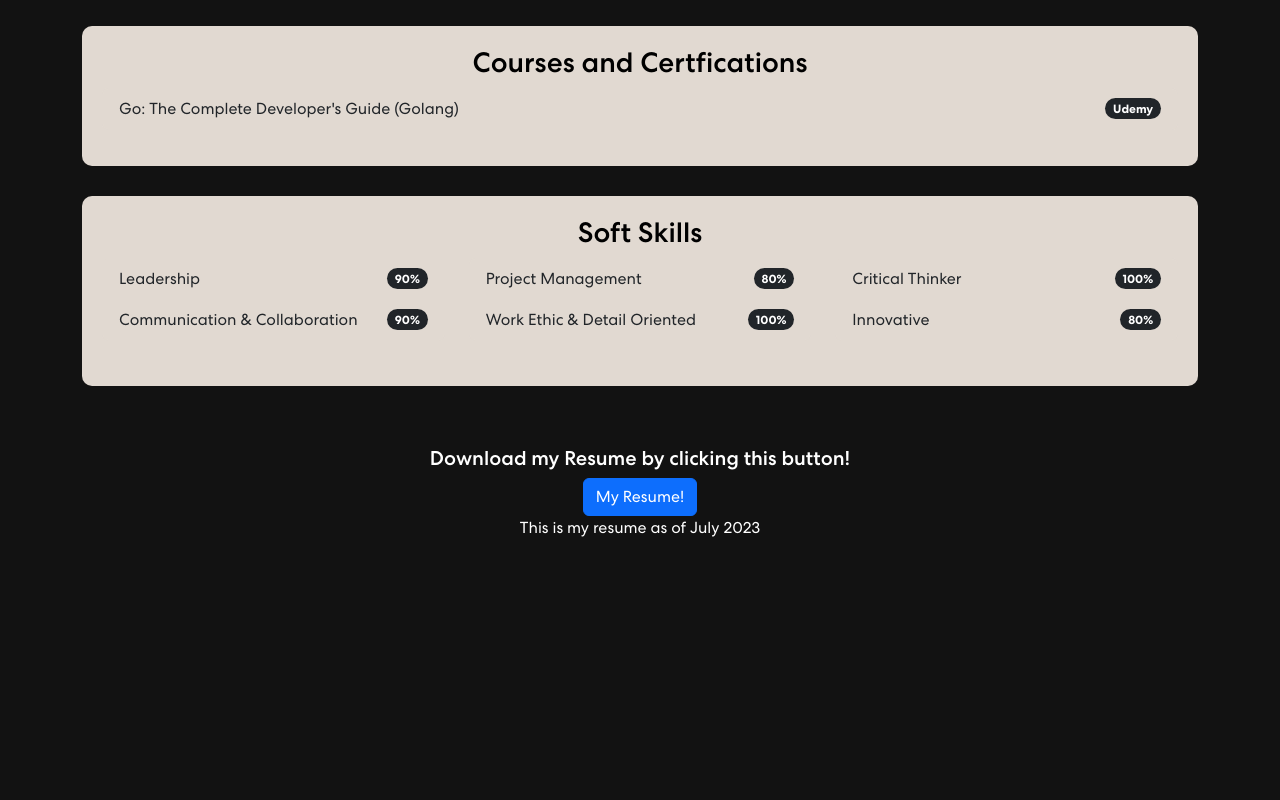
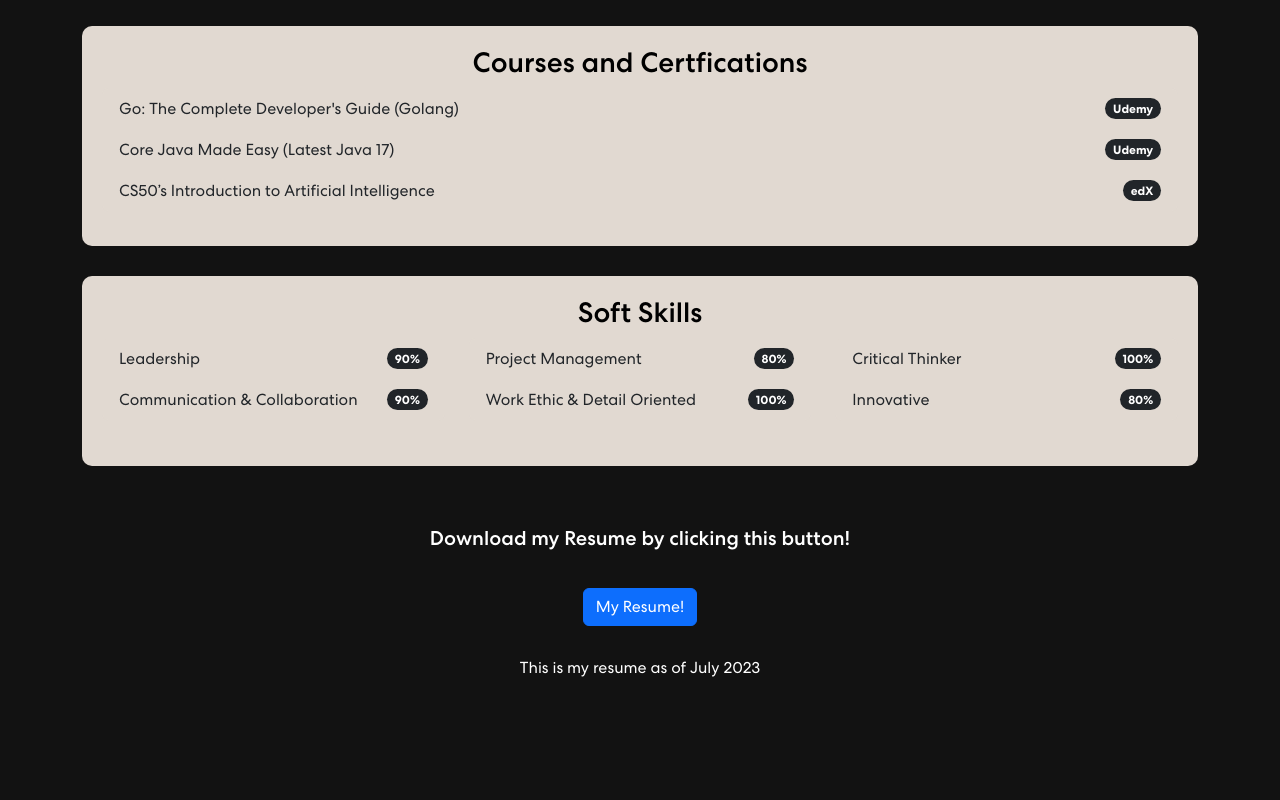
Before and after one commit to Krish-310/Personal-Portfolio-Website, a React (Create React App) app: page /skills in a window 1280 px wide. Shown: the part 1020-1820 px from the top of the page. Built offline with nearby package versions, Linux system fonts and the light colour scheme.

Commit message:
Fixed Skills Page

```diff
--- a/src/App.css
+++ b/src/App.css
@@ -567,7 +567,7 @@ nav.navbar .navbar-toggler[aria-expanded="true"] .navbar-toggler-icon {
 .cc-container {
   position: relative;
   width: 1200px;
-  height: 140px;
+  height: 220px;
   background: none;
 }
 .softcontainer {
@@ -586,6 +586,10 @@ nav.navbar .navbar-toggler[aria-expanded="true"] .navbar-toggler-icon {
   display: flex;
   flex-direction: column;
   align-items: center;
+}
+
+.resume-button {
+  padding: 30px 0px 30px 0px;
 }
 
 
--- a/src/Components/Pages/Skills.js
+++ b/src/Components/Pages/Skills.js
@@ -1,6 +1,7 @@
 import React from 'react'
 import '../../App.css'
 import { Container, Row, Col } from 'react-bootstrap'
+import resume from '../../Assets/Documents/krish_resume_july.pdf'
 
 export const Skills = () => {
   return (
@@ -176,6 +177,15 @@ export const Skills = () => {
                         Go: The Complete Developer's Guide (Golang)
                         <span className="badge bg-dark rounded-pill">Udemy</span>
                       </li>
+                      <li className="list-group-item d-flex justify-content-between align-items-center">
+                        Core Java Made Easy (Latest Java 17)
+                        <span className="badge bg-dark rounded-pill">Udemy</span>
+                      </li>
+                      <li className="list-group-item d-flex justify-content-between align-items-center">
+                        CS50’s Introduction to Artificial Intelligence
+                        <span className="badge bg-dark rounded-pill">edX</span>
+                      </li>
+
                     </ul>
                   </div>
                 </div>
@@ -231,9 +241,17 @@ export const Skills = () => {
             <Row className='bottomrow'>
               <div className='resume'>
                 <h5> Download my Resume by clicking this button! </h5>
-                <button type="button" className="btn btn-primary">
-                  My Resume!
-                </button>
+                <div className='resume-button'>
+                  <a href={resume}
+                      download="Krish's Resume (July 2023)"
+                      target="_blank"
+                      rel="noreferrer">
+
+                    <button type="button" className="btn btn-primary">
+                      My Resume!
+                    </button>
+                  </a>
+                </div>
                 <p> This is my resume as of July 2023</p>
               </div>
             </Row>
```
Also changed, not shown: 1 other file (tests, documents, lock files or other folders).
